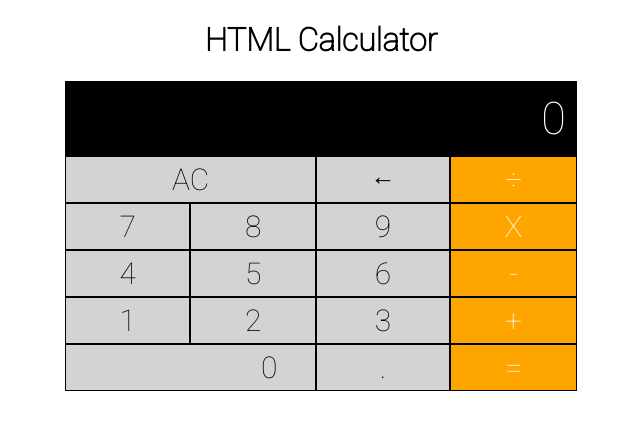
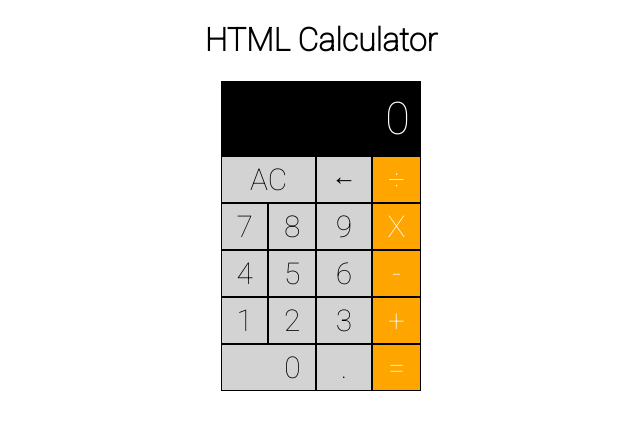
Before and after one commit to KravMaguy/calc-proj, a plain HTML site: page index.html in a window 1280 px wide. Shown: the whole page, without its empty margins (319-959 px from the left). Drawn offline with Linux system fonts and the light colour scheme.

Commit message:
Complete

```diff
--- a/style.css
+++ b/style.css
@@ -9,8 +9,8 @@ body {
 
 .calc-parent {
 	display: grid;
-	margin-right: 30vw;
-	margin-left: 30vw;
+	width: 200px;
+	margin-left: calc(50vw - 100px);
 	font-size: 30px;
 	grid-template-areas:
 	"display display display display"
@@ -146,3 +146,11 @@ body {
 	color: white;
 	background-color: orange;
 }
+
+.calc-btn:hover {
+	cursor: pointer;
+}
+.calc-btn:active {
+	color: white;
+	background-color: black !important;
+}
```
